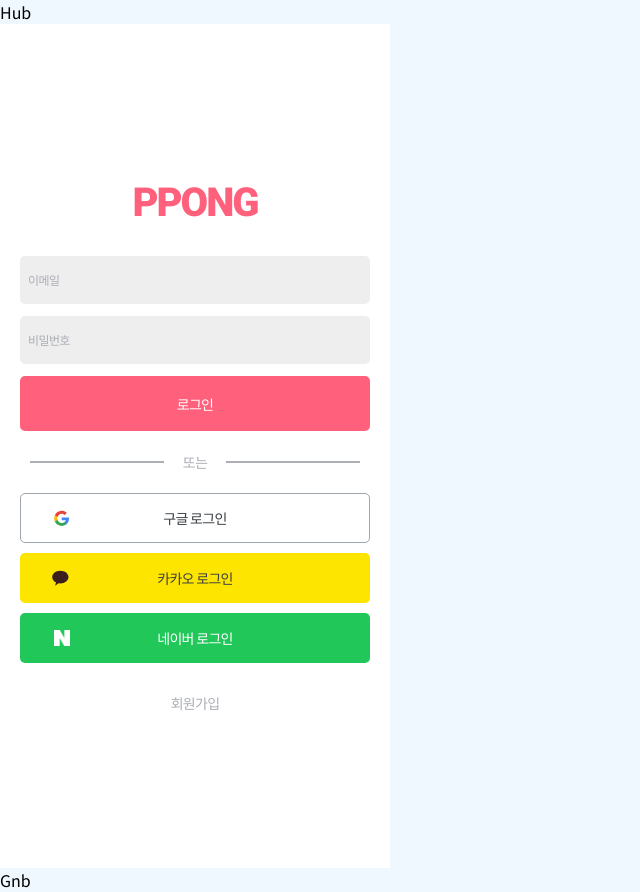
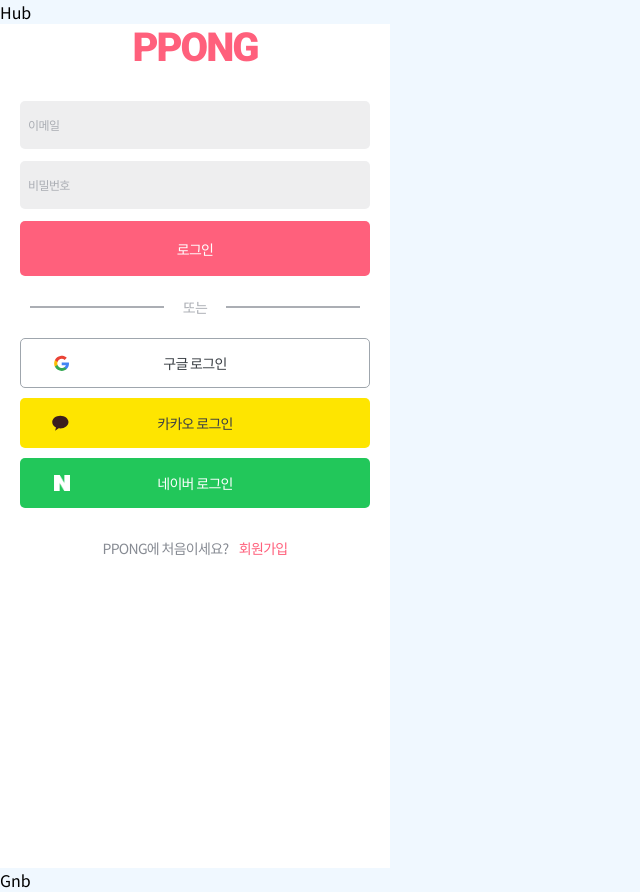
Before and after one commit to codestates-seb/seb42_main_026, a React (Create React App) app in the folder client/: page /Login in a window 1280 px wide. Shown: the whole page, without its empty margins (0-640 px from the left). Built offline with nearby package versions, Linux system fonts and the light colour scheme.

Commit message:
design : LoginPage 정렬 수정

```diff
--- a/client/src/page/LoginPage.tsx
+++ b/client/src/page/LoginPage.tsx
@@ -2,6 +2,7 @@
 import GoogleLoginButton from "../container/login/GoogleLoginButton";
 import KakaoLoginButton from "../container/login/KakaoLoginButton";
 import NaverLoginButton from "../container/login/NaverLoginButton";
+import { Link } from "react-router-dom";
 
 const LoginPage = () => {
   return (
@@ -23,20 +24,23 @@
           <KakaoLoginButton />
           <NaverLoginButton />
         </SocialContainer>
-        <SignupButton>회원가입</SignupButton>
+        <SignupText>PPONG에 처음이세요? <Link to='/signup'>회원가입</Link></SignupText>
       </LoginWrapper>
   );
 };
-
-const SignupButton = styled.span`
+const SignupText = styled.span`
   font-family: "Noto Sans KR";
-  font-weight: 400;
   font-size: 14px;
-  color: #abaeb4;
+  color: #878B93;
   text-align: center;
   letter-spacing: -0.05em;
-  cursor: pointer;
+  a {
+    padding-left: 8px;
+    color: #ff607c;
+    font-weight: 500;
+  }
 `;
+
 const ContourContainer = styled.div`
   position: relative;
   display: flex;
@@ -70,7 +74,7 @@
   height: 844px;
   display: flex;
   flex-direction: column;
-  justify-content: center;
+  justify-content: flex-start;
   align-items: center;
   background-color: white;
   gap: 10px;
```
